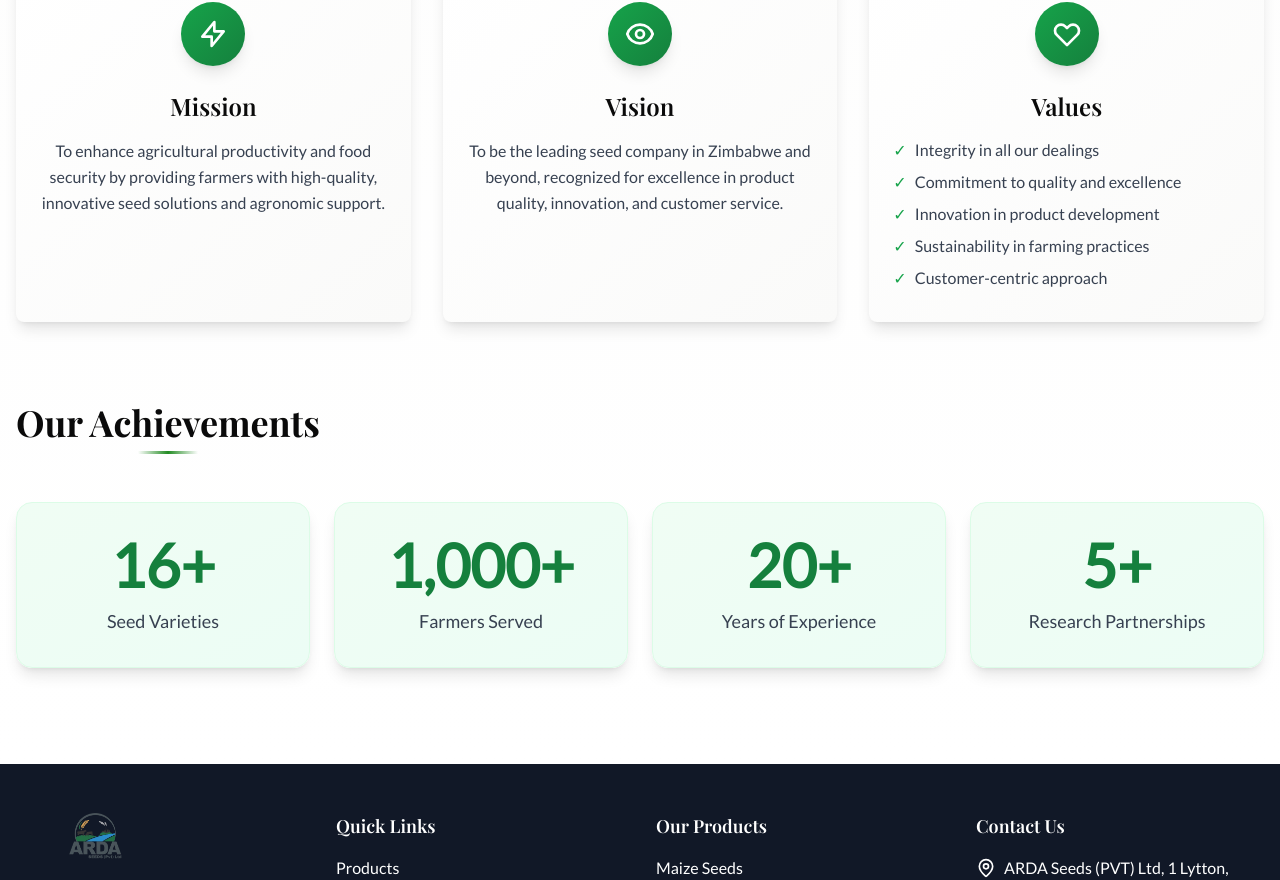
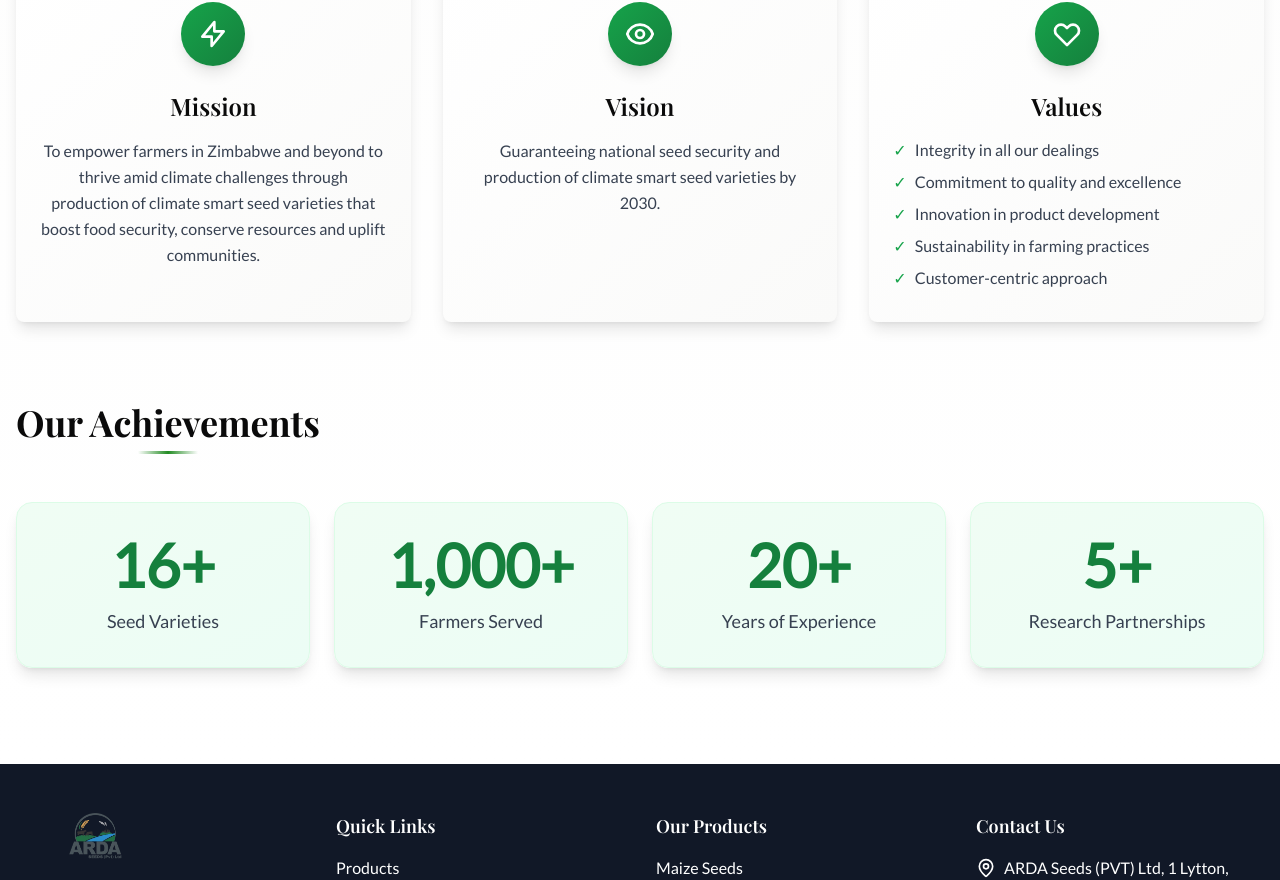
Before and after one commit to craigtanatswa/arda-seeds-v2, a Next.js app: page /about in a window 1280 px wide. Shown: the part 2108-2988 px from the top of the page. Built offline with nearby package versions, Linux system fonts and the light colour scheme.

Commit message:
Update the mission and vision statements

```diff
--- a/app/about/page.tsx
+++ b/app/about/page.tsx
@@ -320,8 +320,9 @@ export default function AboutPage() {
                     </div>
                     <h3 className="text-2xl font-semibold mb-4 text-center">Mission</h3>
                     <p className="text-gray-700 text-center leading-relaxed">
-                      To enhance agricultural productivity and food security by providing farmers with high-quality,
-                      innovative seed solutions and agronomic support.
+                      To empower farmers in Zimbabwe and beyond to thrive amid climate challenges through production
+                      of climate smart seed varieties that boost food security, conserve resources and uplift
+                      communities.
                     </p>
                   </CardContent>
                 </Card>
@@ -336,8 +337,7 @@ export default function AboutPage() {
                     </div>
                     <h3 className="text-2xl font-semibold mb-4 text-center">Vision</h3>
                     <p className="text-gray-700 text-center leading-relaxed">
-                      To be the leading seed company in Zimbabwe and beyond, recognized for excellence in product
-                      quality, innovation, and customer service.
+                      Guaranteeing national seed security and production of climate smart seed varieties by 2030.
                     </p>
                   </CardContent>
                 </Card>
```
